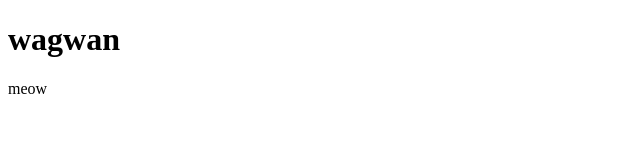
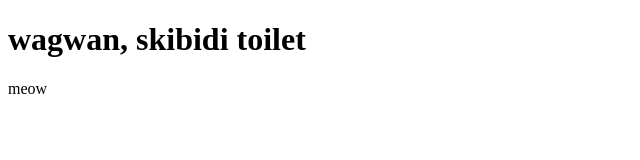
Before and after one commit to Danitheking12/Development1, a plain HTML site: page index.html in a window 1280 px wide. Shown: the whole page, without its empty margins (0-640 px from the left). Drawn offline with Linux system fonts and the light colour scheme.

Commit message:
Update index.html

```diff
--- a/index.html
+++ b/index.html
@@ -1,7 +1,7 @@
 <!DOCTYPE html>
 <html>
 <body>
-	<h1>wagwan</h1>
+	<h1>wagwan, skibidi toilet</h1>
 	<p>meow</p>
 </body>
 </html>
```
